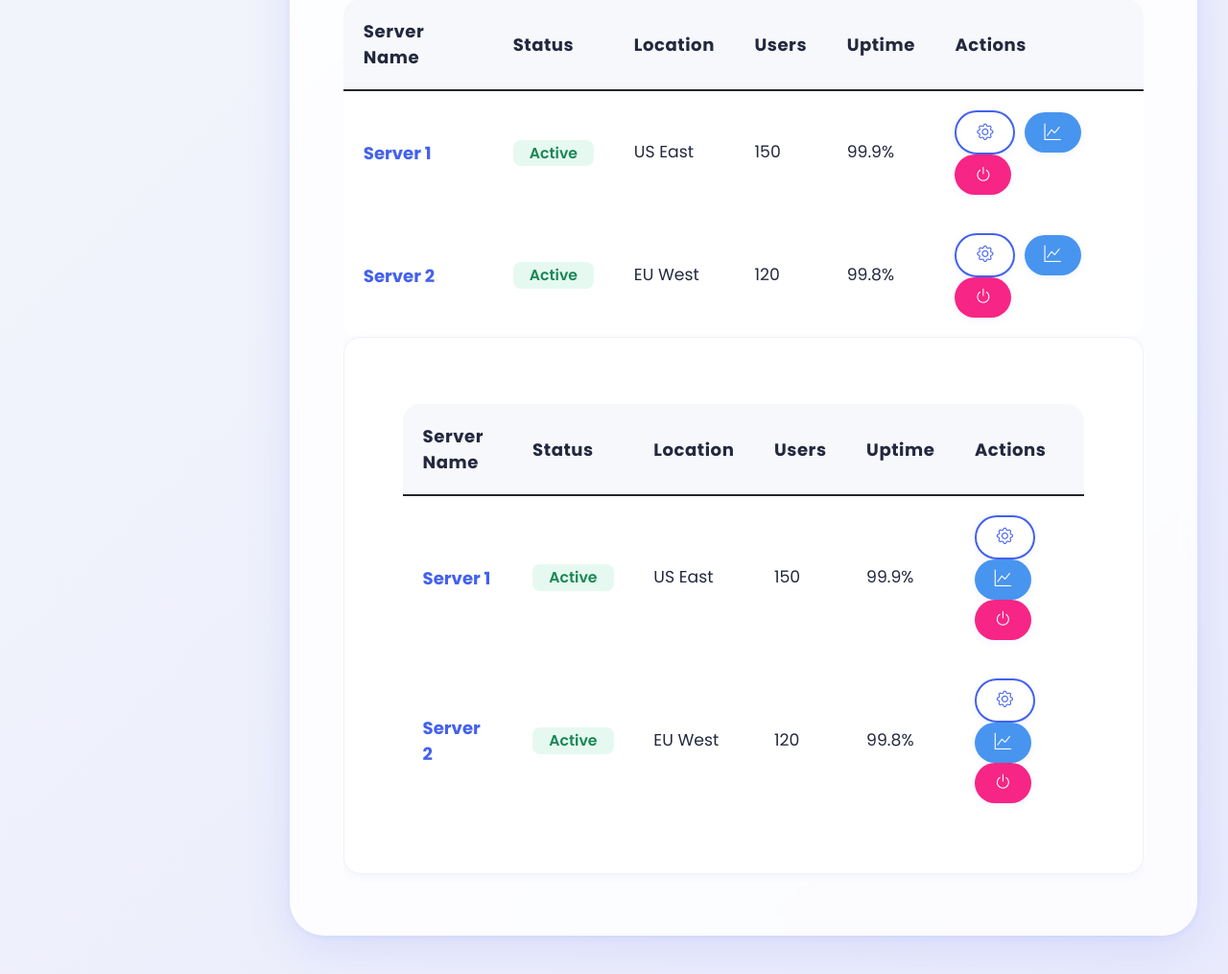
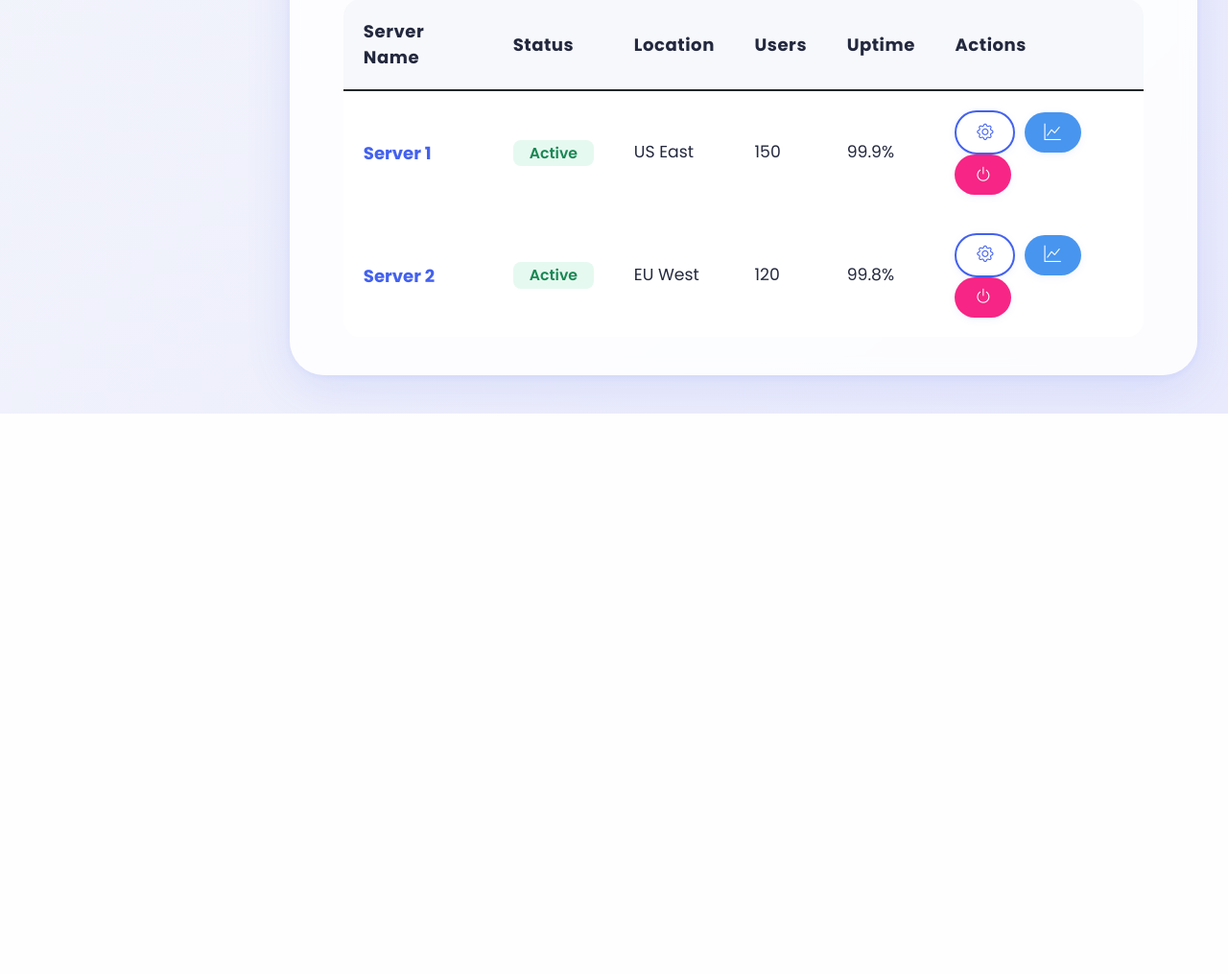
Before and after one commit to cipher-x-darkregime/Rev-Proxy, a PHP site: page /admin.php in a window 1280 px wide. Shown: the part 842-1857 px from the top of the page at 96% size. After the commit the page ends 1273 px from the top, so only its background shows below. Run offline with PHP 8.4, Linux system fonts and the light colour scheme; a user stored in the database is signed in; data comes from the database, SQL or seed files in the repository; data that the repository does not hold is empty; some libraries are stand-ins or nearby versions.

Commit message:
Update admin.php

```diff
--- a/admin.php
+++ b/admin.php
@@ -1061,49 +1061,6 @@ $total_cookies = $conn->query('SELECT COUNT(*) FROM cookies')->fetchColumn();
                                 </tr>
                             </tbody>
                         </table>
-                    <div class="server-card mb-4">
-                        <div class="card-body">
-                            <div class="server-table-responsive">
-                                <table class="table server-table align-middle">
-                                    <thead>
-                                        <tr>
-                                            <th>Server Name</th>
-                                            <th>Status</th>
-                                            <th>Location</th>
-                                            <th>Users</th>
-                                            <th>Uptime</th>
-                                            <th>Actions</th>
-                                        </tr>
-                                    </thead>
-                                    <tbody>
-                                        <tr>
-                                            <td class="server-name">Server 1</td>
-                                            <td><span class="badge text-success">Active</span></td>
-                                            <td>US East</td>
-                                            <td>150</td>
-                                            <td>99.9%</td>
-                                            <td>
-                                                <button class="btn btn-outline-primary btn-sm"><i class="bi bi-gear"></i></button>
-                                                <button class="btn btn-info btn-sm"><i class="bi bi-graph-up"></i></button>
-                                                <button class="btn btn-danger btn-sm"><i class="bi bi-power"></i></button>
-                                            </td>
-                                        </tr>
-                                        <tr>
-                                            <td class="server-name">Server 2</td>
-                                            <td><span class="badge text-success">Active</span></td>
-                                            <td>EU West</td>
-                                            <td>120</td>
-                                            <td>99.8%</td>
-                                            <td>
-                                                <button class="btn btn-outline-primary btn-sm"><i class="bi bi-gear"></i></button>
-                                                <button class="btn btn-info btn-sm"><i class="bi bi-graph-up"></i></button>
-                                                <button class="btn btn-danger btn-sm"><i class="bi bi-power"></i></button>
-                                            </td>
-                                        </tr>
-                                    </tbody>
-                                </table>
-                            </div>
-                        </div>
                     </div>
                 </div>
             </main>
```
